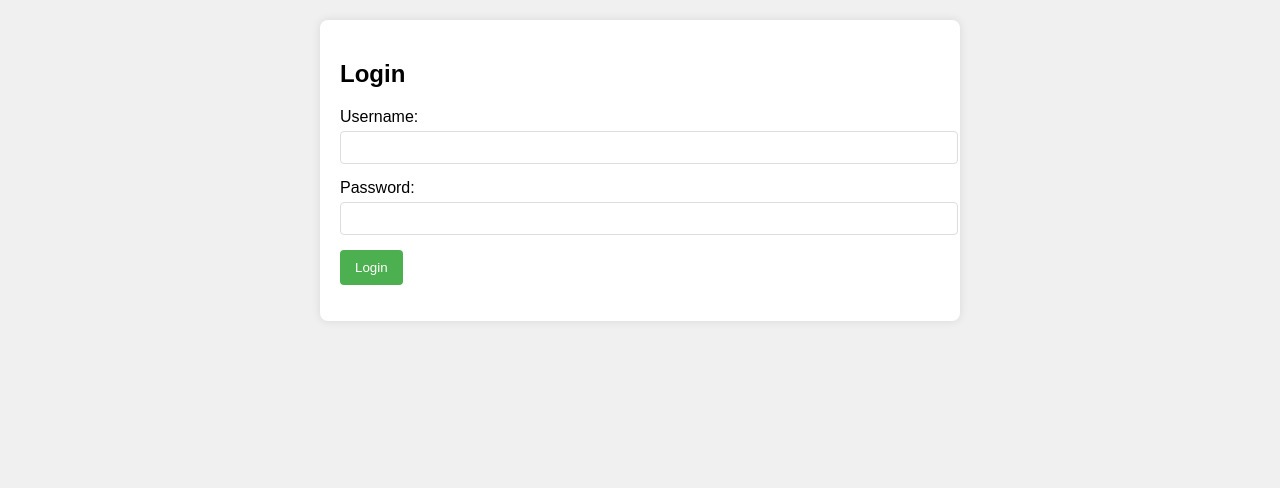
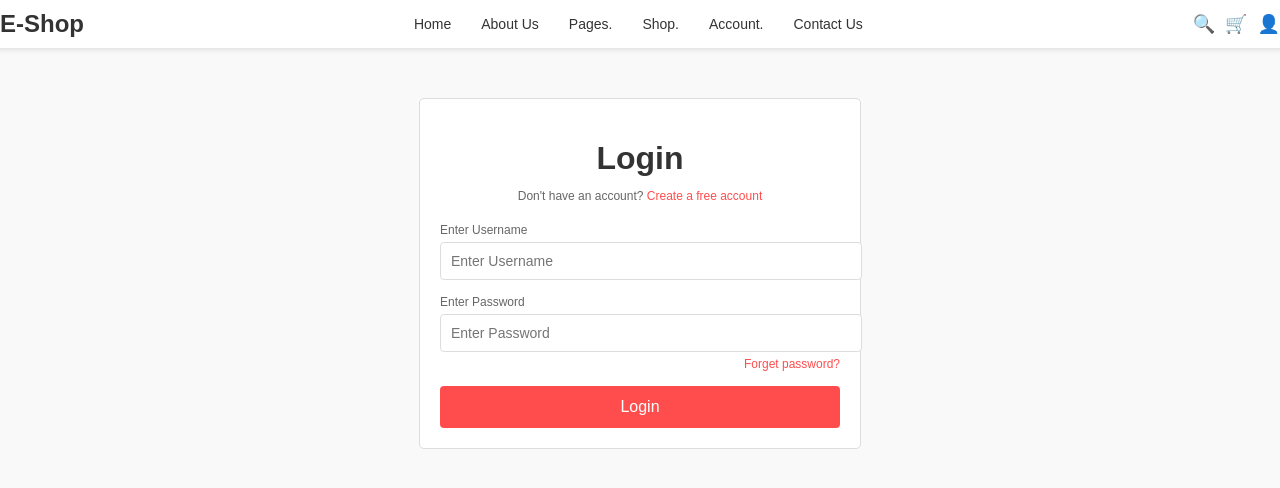
Before and after one commit to benbendict08/Activity_Workflow, a PHP site: page / in a window 1280 px wide. Shown: the top 488 px of the page. Run offline with PHP 8.4, Linux system fonts and the light colour scheme.

Commit message:
made changes for login

```diff
--- a/index.html
+++ b/index.html
@@ -3,26 +3,44 @@
 <head>
     <meta charset="UTF-8">
     <meta name="viewport" content="width=device-width, initial-scale=1.0">
-    <title>E-Commerce Login</title>
+    <title>E-Shop Login</title>
     <link rel="stylesheet" href="styles.css">
 </head>
 <body>
+    <!-- Navigation Bar -->
+    <nav>
+        <div class="logo">E-Shop</div>
+        <ul class="nav-links">
+            <li><a href="#">Home</a></li>
+            <li><a href="#">About Us</a></li>
+            <li><a href="#">Pages.</a></li>
+            <li><a href="#">Shop.</a></li>
+            <li><a href="#">Account.</a></li>
+            <li><a href="#">Contact Us</a></li>
+        </ul>
+        <div class="nav-icons">
+            <span class="icon">🔍</span>
+            <span class="icon">🛒</span>
+            <span class="icon">👤</span>
+        </div>
+    </nav>
+
+    <!-- Login Form -->
     <div class="login-container">
-        <h2>Login</h2>
-        <form id="loginForm">
+        <h1>Login</h1>
+        <p class="signup-link">Don't have an account? <a href="#">Create a free account</a></p>
+        <form>
             <div class="form-group">
-                <label for="username">Username:</label>
-                <input type="text" id="username" required>
+                <label for="username">Enter Username</label>
+                <input type="text" id="username" name="username" placeholder="Enter Username">
             </div>
             <div class="form-group">
-                <label for="password">Password:</label>
-                <input type="password" id="password" required>
+                <label for="password">Enter Password</label>
+                <input type="password" id="password" name="password" placeholder="Enter Password">
+                <a href="#" class="forgot-password">Forget password?</a>
             </div>
             <button type="submit">Login</button>
         </form>
-        <p id="errorMsg" style="color: red;"></p>
     </div>
-
-    <script src="script.js"></script>
 </body>
 </html>
--- a/styles.css
+++ b/styles.css
@@ -1,66 +1,131 @@
 body {
     font-family: Arial, sans-serif;
     margin: 0;
-    padding: 20px;
-    background-color: #f0f0f0;
+    padding: 0;
+    background-color: #f9f9f9;
+    display: flex;
+    flex-direction: column;
+    align-items: center;
 }
 
-.login-container, .dashboard-container {
-    max-width: 600px;
-    margin: 0 auto;
-    background: white;
+nav {
+    width: 100%;
+    display: flex;
+    justify-content: space-between;
+    align-items: center;
+    padding: 10px 20px;
+    background-color: #fff;
+    box-shadow: 0 2px 5px rgba(0,0,0,0.1);
+}
+
+.logo {
+    font-size: 24px;
+    font-weight: bold;
+    color: #333;
+}
+
+.nav-links {
+    list-style: none;
+    display: flex;
+    margin: 0;
+    padding: 0;
+}
+
+.nav-links li {
+    margin: 0 15px;
+}
+
+.nav-links a {
+    text-decoration: none;
+    color: #333;
+    font-size: 14px;
+}
+
+.nav-icons {
+    display: flex;
+    gap: 10px;
+}
+
+.nav-icons .icon {
+    font-size: 18px;
+    cursor: pointer;
+}
+
+.login-container {
+    width: 400px;
+    margin-top: 50px;
     padding: 20px;
-    border-radius: 8px;
-    box-shadow: 0 0 10px rgba(0,0,0,0.1);
+    background-color: #fff;
+    border: 1px solid #ddd;
+    border-radius: 5px;
+    text-align: center;
+}
+
+.login-container h1 {
+    font-size: 32px;
+    margin-bottom: 10px;
+    color: #333;
+}
+
+.signup-link {
+    font-size: 12px;
+    color: #666;
+    margin-bottom: 20px;
+}
+
+.signup-link a {
+    color: #ff4d4d;
+    text-decoration: none;
+}
+
+.signup-link a:hover {
+    text-decoration: underline;
 }
 
 .form-group {
+    text-align: left;
     margin-bottom: 15px;
 }
 
-label {
+.form-group label {
+    font-size: 12px;
+    color: #666;
     display: block;
     margin-bottom: 5px;
 }
 
-input {
+.form-group input {
     width: 100%;
-    padding: 8px;
+    padding: 10px;
     border: 1px solid #ddd;
     border-radius: 4px;
+    font-size: 14px;
+}
+
+.forgot-password {
+    display: block;
+    text-align: right;
+    font-size: 12px;
+    color: #ff4d4d;
+    text-decoration: none;
+    margin-top: 5px;
+}
+
+.forgot-password:hover {
+    text-decoration: underline;
 }
 
 button {
-    background-color: #4CAF50;
-    color: white;
-    padding: 10px 15px;
+    width: 100%;
+    padding: 12px;
+    background-color: #ff4d4d;
+    color: #fff;
     border: none;
     border-radius: 4px;
+    font-size: 16px;
     cursor: pointer;
 }
 
 button:hover {
-    background-color: #45a049;
+    background-color: #e63939;
 }
-
-.product-list, .cart-items {
-    display: grid;
-    gap: 10px;
-    margin: 20px 0;
-}
-
-.product-item, .cart-item {
-    border: 1px solid #ddd;
-    padding: 10px;
-    border-radius: 4px;
-    background: #fff;
-}
-
-.product-item button, .cart-item button {
-    background-color: #ff4444;
-    margin-left: 10px;
-}
-
-.product-item button:hover, .cart-item button:hover {
-    background-color: #cc0000;
-}
```
